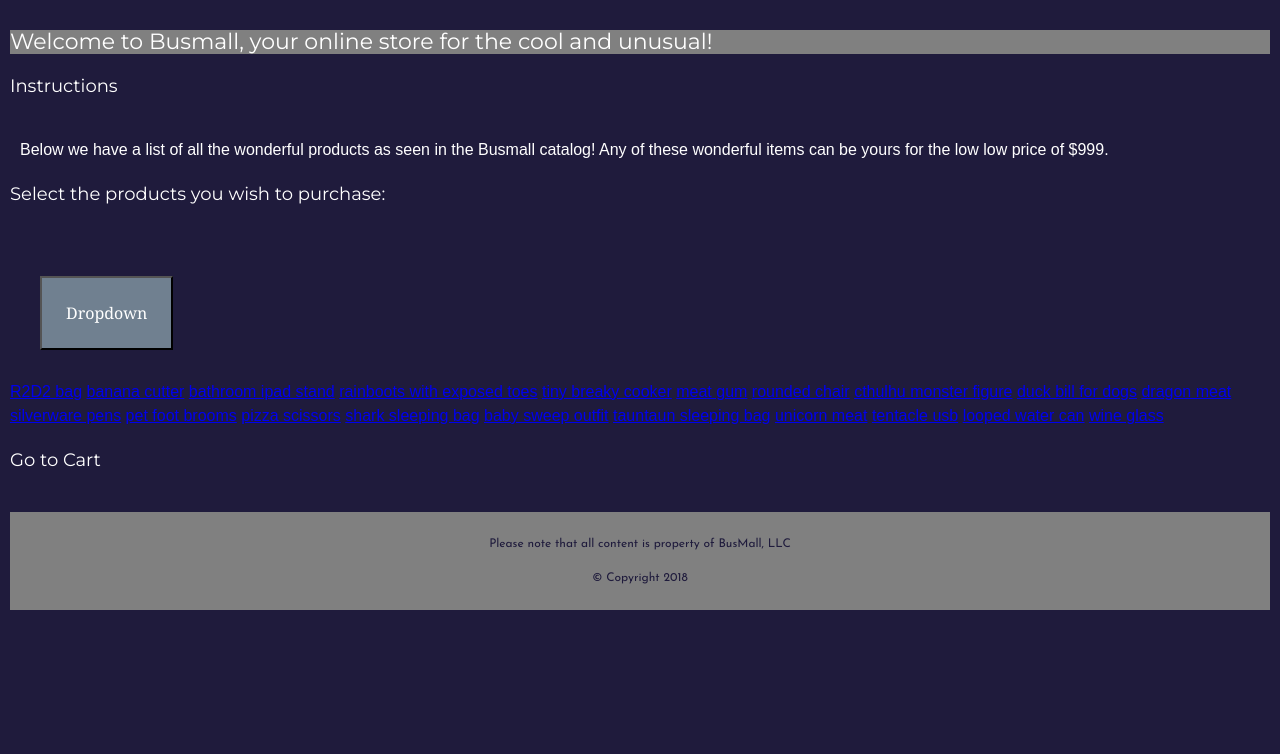
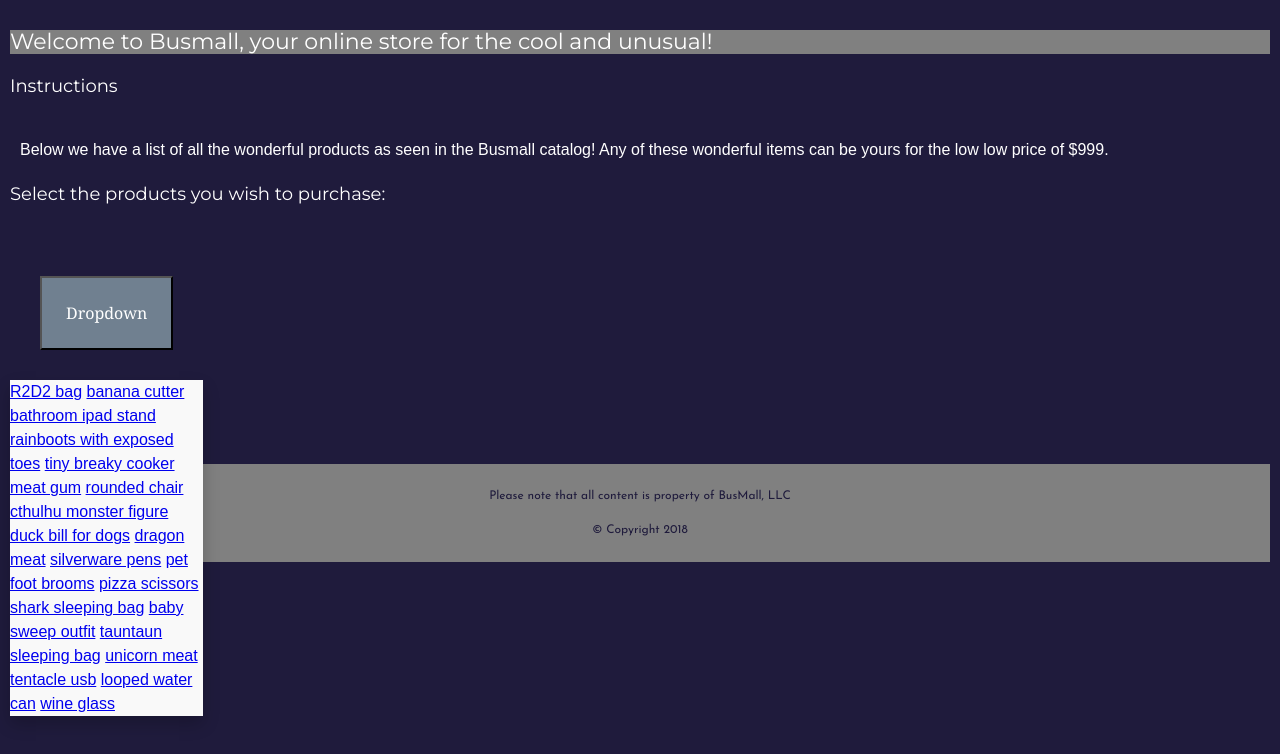
Before and after one commit to joshwest27/order-form-1, a plain HTML site: page index.html in a window 1280 px wide. Both pictures are taken after a click on the button "Dropdown". Drawn offline with Linux system fonts and the light colour scheme; a web font is replaced by a local one.

Commit message:
Patricia's updates - fix

```diff
--- a/css/style.css
+++ b/css/style.css
@@ -14,7 +14,6 @@
   margin: 10px;
 }
 li {
-  display: inline;
   margin: 60px,15px,30px,15px;
   padding: 5px;
   border: 2px grey;
@@ -50,6 +49,7 @@
   padding: 10 px;
   border: bisque;
 }
+
 form, label {
   color:white;
   font-family: 'Monteserrat', sans-serif;
@@ -95,7 +95,19 @@
   text-align: center;
 }
 
+.dropdown {
+  position: relative;
+  display: inline-block;
+}
 
+.dropdown-content {
+  display: none;
+  position: absolute;
+  background-color: #f9f9f9;
+  min-width: 160px;
+  box-shadow: 0px 8px 16px 0px rgba(0,0,0,0.2);
+  z-index: 1;
+}
 
 .show {
   display:block;
--- a/index.html
+++ b/index.html
@@ -22,7 +22,7 @@
 
       <div class="dropdown">
         <button onclick="dropdownFunction()" class="dropbutton">Dropdown</button>
-        <div id ="dropdown" class="dropdown-content">
+        <div id="myDropdown" class="dropdown-content">
           <a href="#">R2D2 bag</a>
           <a href="#">banana cutter</a>
           <a href="#">bathroom ipad stand</a>
@@ -43,6 +43,7 @@
           <a href="#">tentacle usb</a>
           <a href="#">looped water can</a>
           <a href="#">wine glass</a>
+        </div>
       </div>
 
       <h2>Go to Cart</h2>
```
